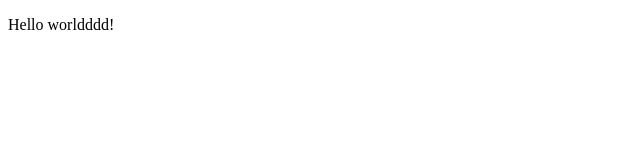
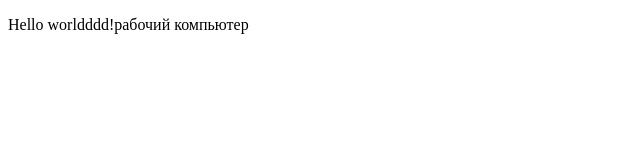
Before and after one commit to VladislavFirst/project_2, a plain HTML site: page index.html in a window 1280 px wide. Shown: the whole page, without its empty margins (0-640 px from the left). Drawn offline with Linux system fonts and the light colour scheme.

Commit message:
index.html mode

```diff
--- a/index.html
+++ b/index.html
@@ -8,7 +8,7 @@
 </head>
 <body>
 
-    <p>Hello worldddd!</p>
+    <p>Hello worldddd!рабочий компьютер</p>
 
     <!-- <script>
         alert(1);
```
